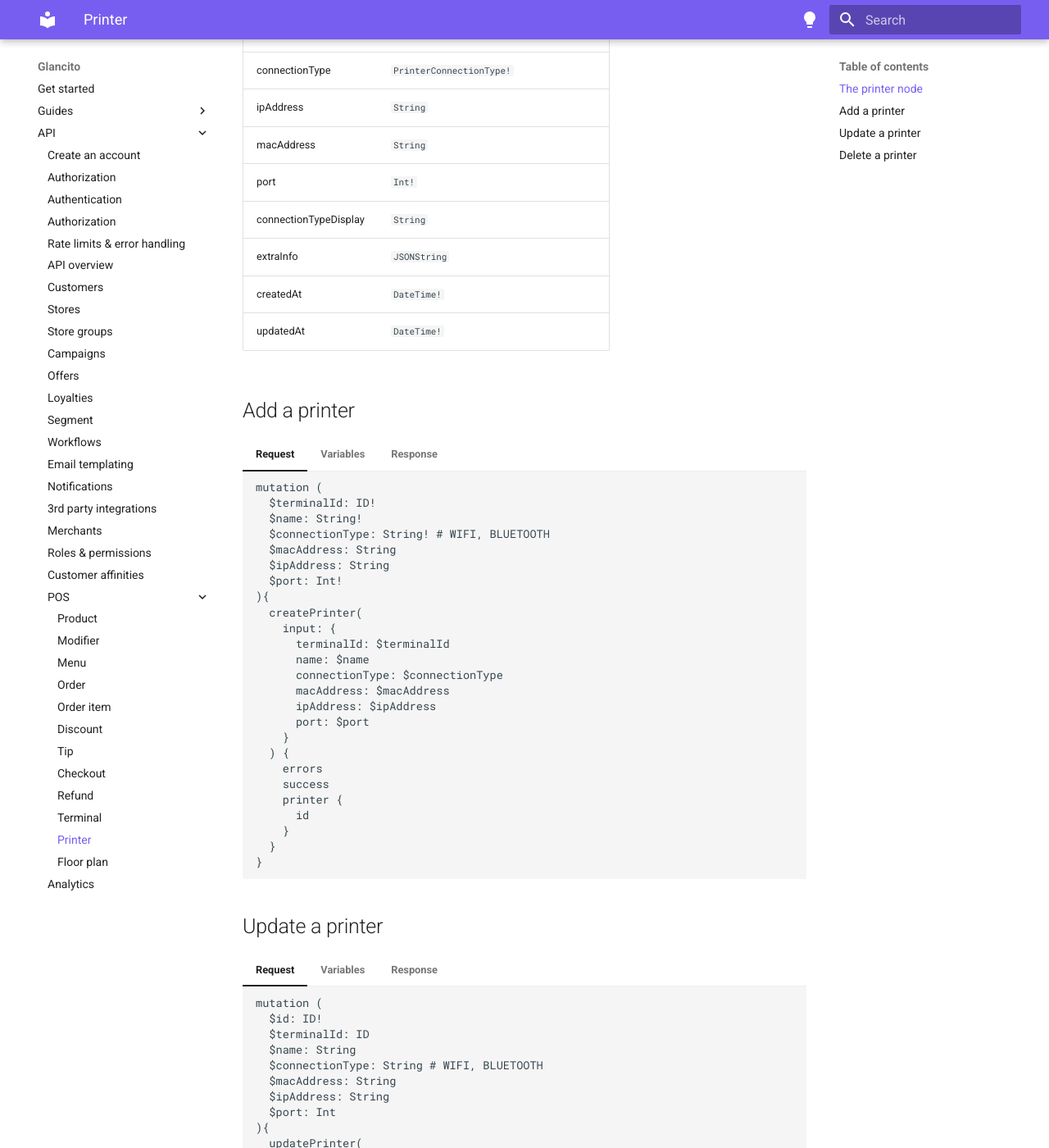
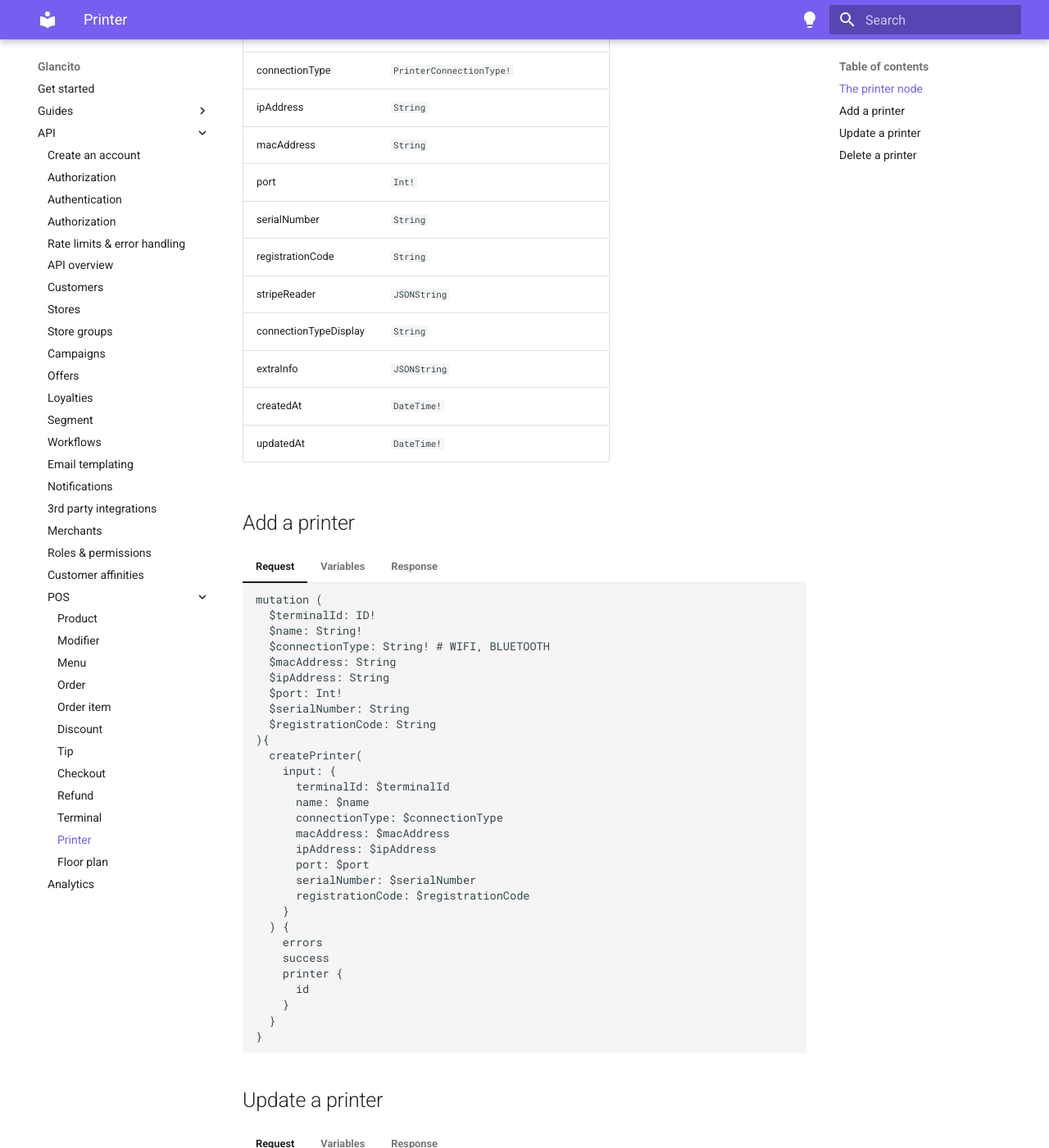
Before and after one commit to Loyaltydish/loyaltydish-docs, an MkDocs documentation site: the page built from docs/pos/printer.md, in a window 1280 px wide and 1400 px high, scrolled down 395 px. Shown: the whole window at 82% size. Built offline with MkDocs 1.6.1 and Material for MkDocs 9.7.7, drawn with Linux system fonts in a browser that asks for light colours; some of the changed text lies outside the part shown.

Commit message:
Update terminal docs

```diff
--- a/docs/pos/printer.md
+++ b/docs/pos/printer.md
@@ -10,6 +10,9 @@
 | ipAddress             | `String`                 |
 | macAddress            | `String`                 |
 | port                  | `Int!`                   |
+| serialNumber          | `String`                 |
+| registrationCode      | `String`                 |
+| stripeReader          | `JSONString`             |
 | connectionTypeDisplay | `String`                 |
 | extraInfo             | `JSONString`             |
 | createdAt             | `DateTime!`              |
@@ -28,6 +31,8 @@
       $macAddress: String
       $ipAddress: String
       $port: Int!
+      $serialNumber: String
+      $registrationCode: String
     ){
       createPrinter(
         input: {
@@ -37,6 +42,8 @@
           macAddress: $macAddress
           ipAddress: $ipAddress
           port: $port
+          serialNumber: $serialNumber
+          registrationCode: $registrationCode
         }
       ) {
         errors
@@ -87,6 +94,7 @@
       $macAddress: String
       $ipAddress: String
       $port: Int
+      $serialNumber: String
     ){
       updatePrinter(
         input: {
@@ -97,6 +105,7 @@
           macAddress: $macAddress
           ipAddress: $ipAddress
           port: $port
+          serialNumber: $serialNumber
         }
       ) {
         errors
```
Also changed, not shown: docs/pos/floor_plan.md (+1 -0 lines), docs/pos/terminal.md (+0 -3 lines).
